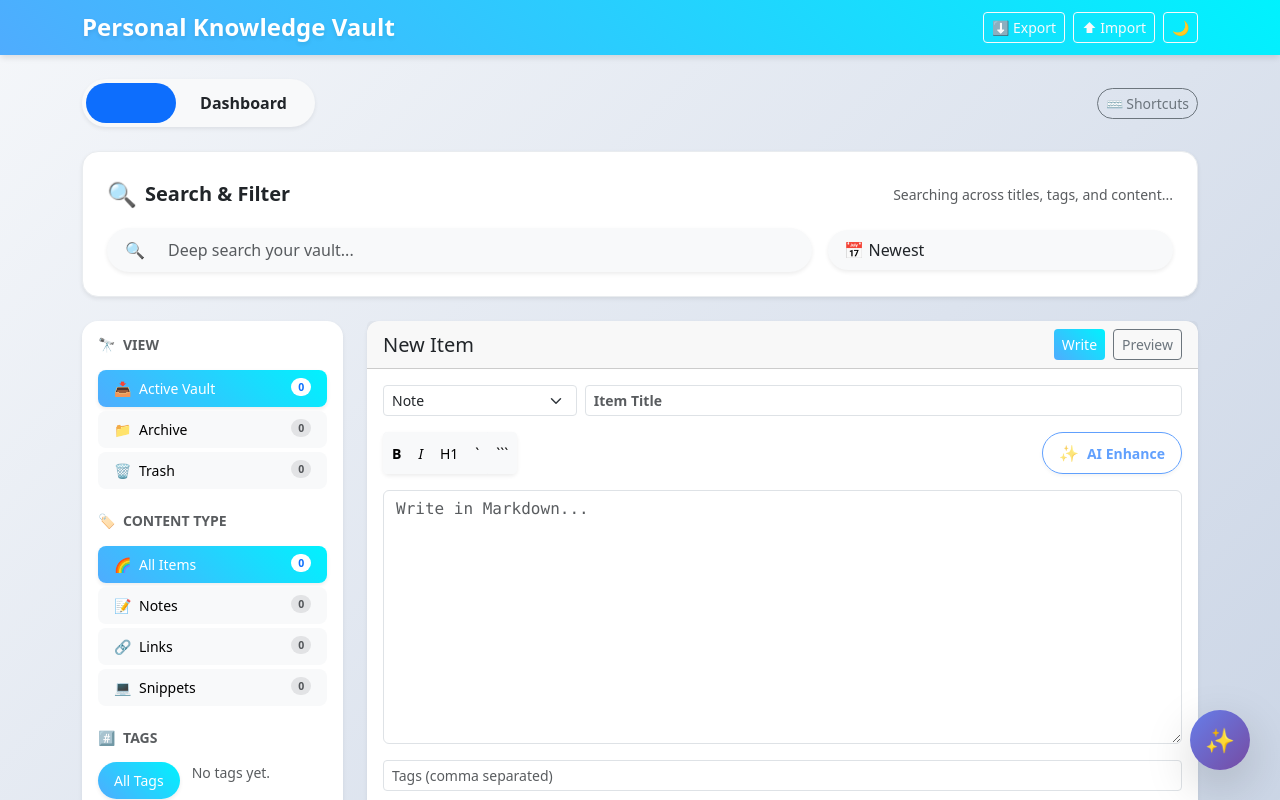
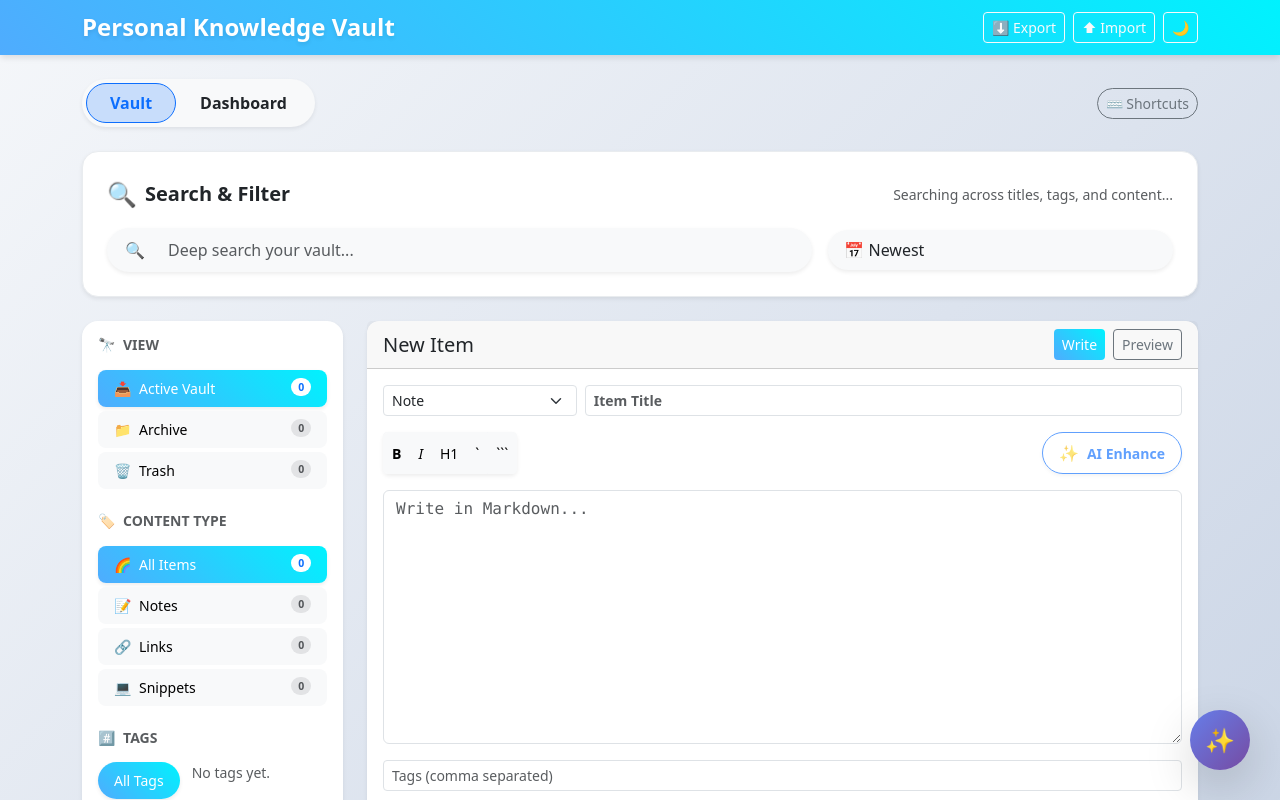
Before and after one commit to mhrfajle01/KnowVault, a React (Vite) app: page / in a window 1280 px wide. Shown: the top 800 px of the page. Built offline with nearby package versions, Linux system fonts and the light colour scheme.

Commit message:
Adjust navigation pill transparency and revert backdrop changes

```diff
--- a/src/App.css
+++ b/src/App.css
@@ -97,7 +97,7 @@ mark {
 
 .nav-pills .nav-link.active {
     background: transparent;
-    color: white;
+    color: var(--bs-primary); /* Change text color since pill is transparent */
 }
 
 .nav-pill-background {
@@ -105,7 +105,8 @@ mark {
     top: 4px;
     bottom: 4px;
     left: 4px;
-    background: var(--bs-primary);
+    background: rgba(var(--bs-primary-rgb), 0.2); /* Transparent blue */
+    border: 1px solid var(--bs-primary); /* Outline for visibility */
     border-radius: 50px;
     z-index: 0;
 }
```
